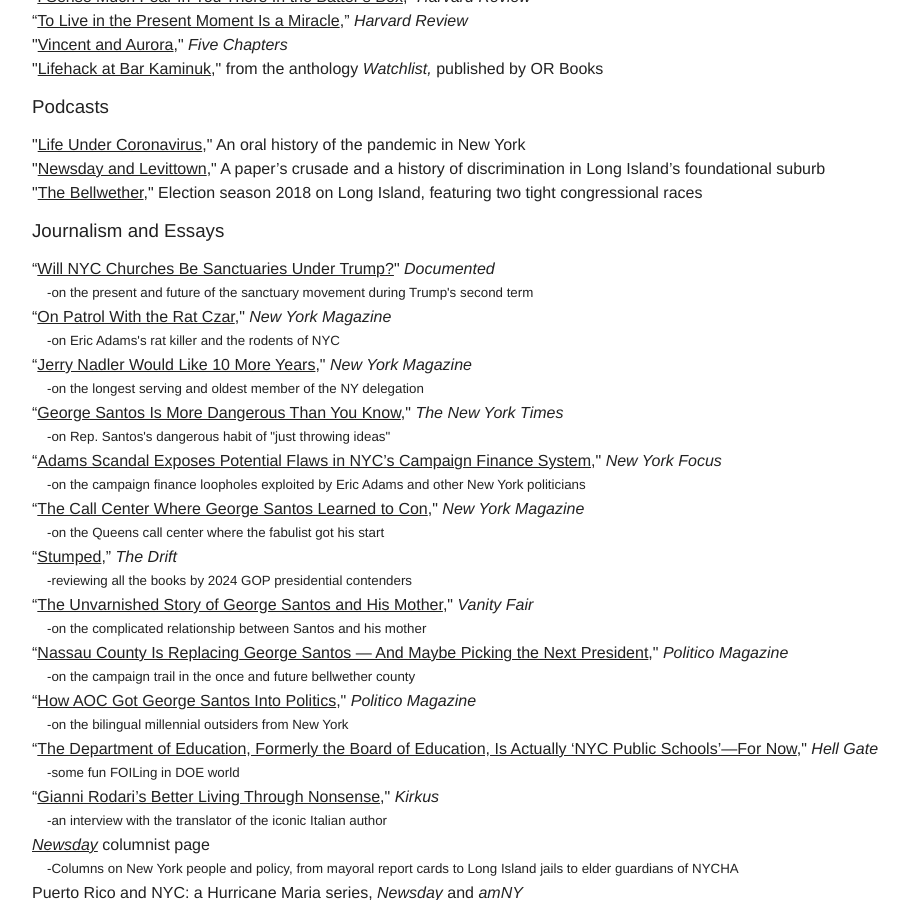
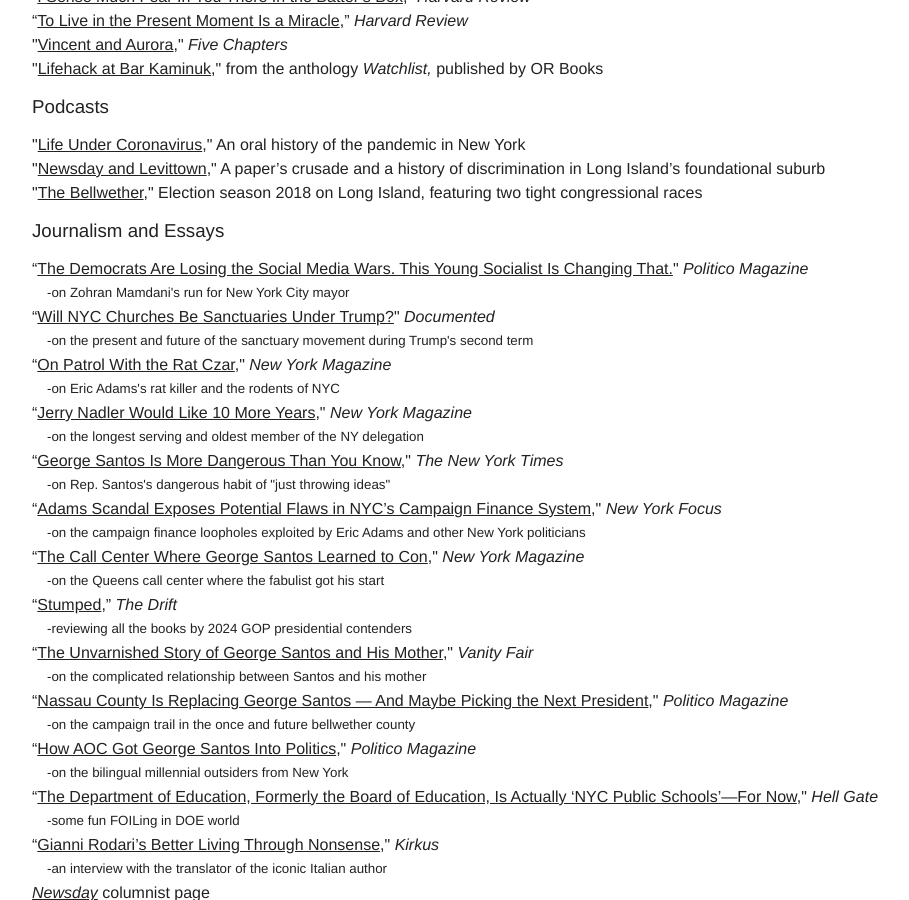
Before and after one commit to mjchiusano/mjchiusano.github.io, a Jekyll site: the page built from work.html, in a window 1280 px wide and 900 px high, scrolled down 508 px. Shown: the whole window, without its empty margins (163-1072 px from the left). Built offline with Jekyll 4.4.1, drawn with Linux system fonts in a browser that asks for light colours; Markdown is read by kramdown in place of the engine named in the settings.

Commit message:
Update work.html
mamdani

```diff
--- a/work.html
+++ b/work.html
@@ -40,6 +40,9 @@
 <div class="gutter-pad-bottom">
 <h3 class="gutter-pad-bottom">Journalism and Essays</h3>
 <ul>
+
+ <li>“<a href="https://www.politico.com/news/magazine/2025/03/22/zohran-mamdani-mayor-democratic-socialist-new-york-00225213">The Democrats Are Losing the Social Media Wars. This Young Socialist Is Changing That.</a>" <i>Politico Magazine</i>
+ <small class="gutter-pad-left">-on Zohran Mamdani's run for New York City mayor</small></li>
 
    <li>“<a href="https://documentedny.com/2025/01/17/sanctuary-movement-trump/">Will NYC Churches Be Sanctuaries Under Trump?</a>" <i>Documented</i>
  <small class="gutter-pad-left">-on the present and future of the sanctuary movement during Trump's second term</small></li>
```
